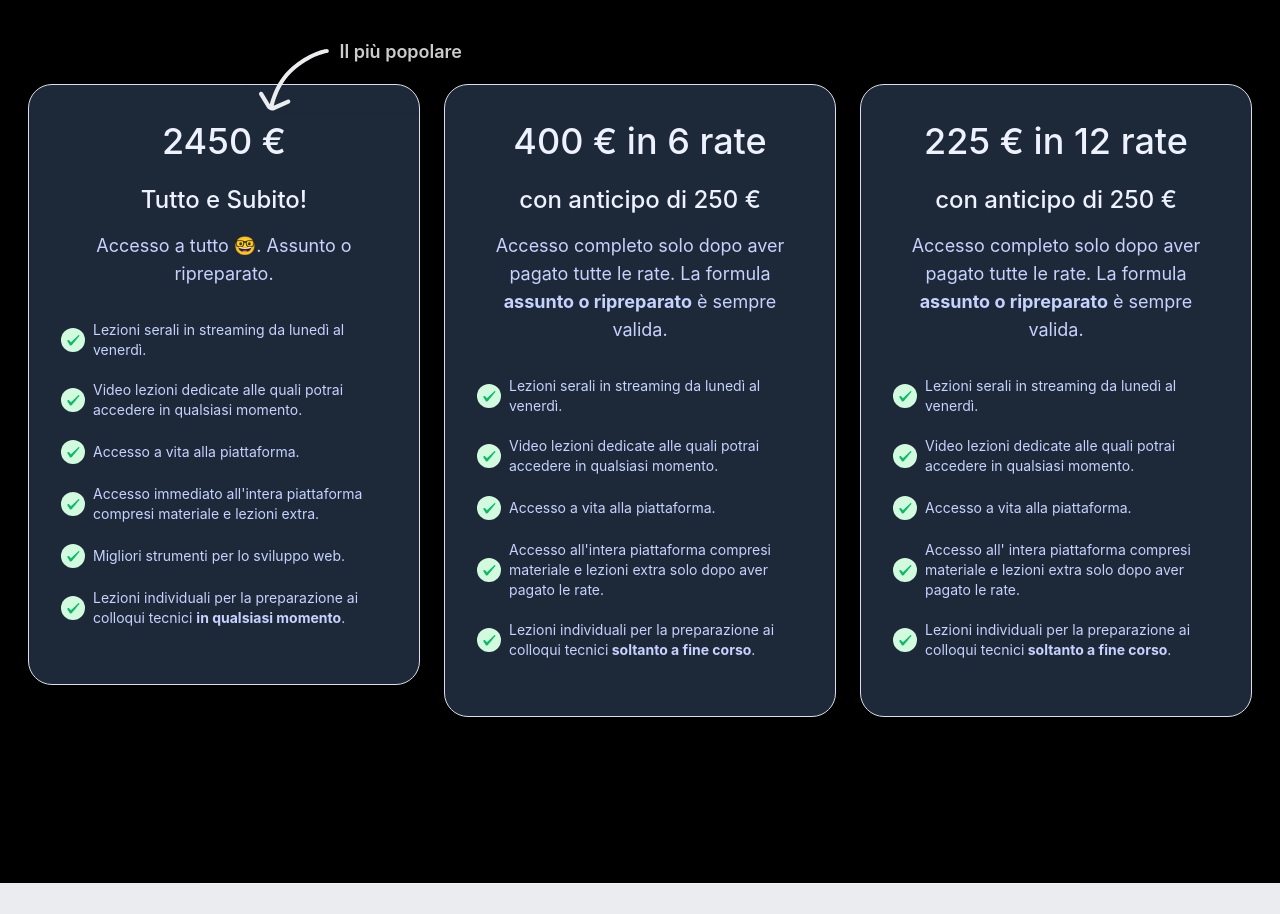
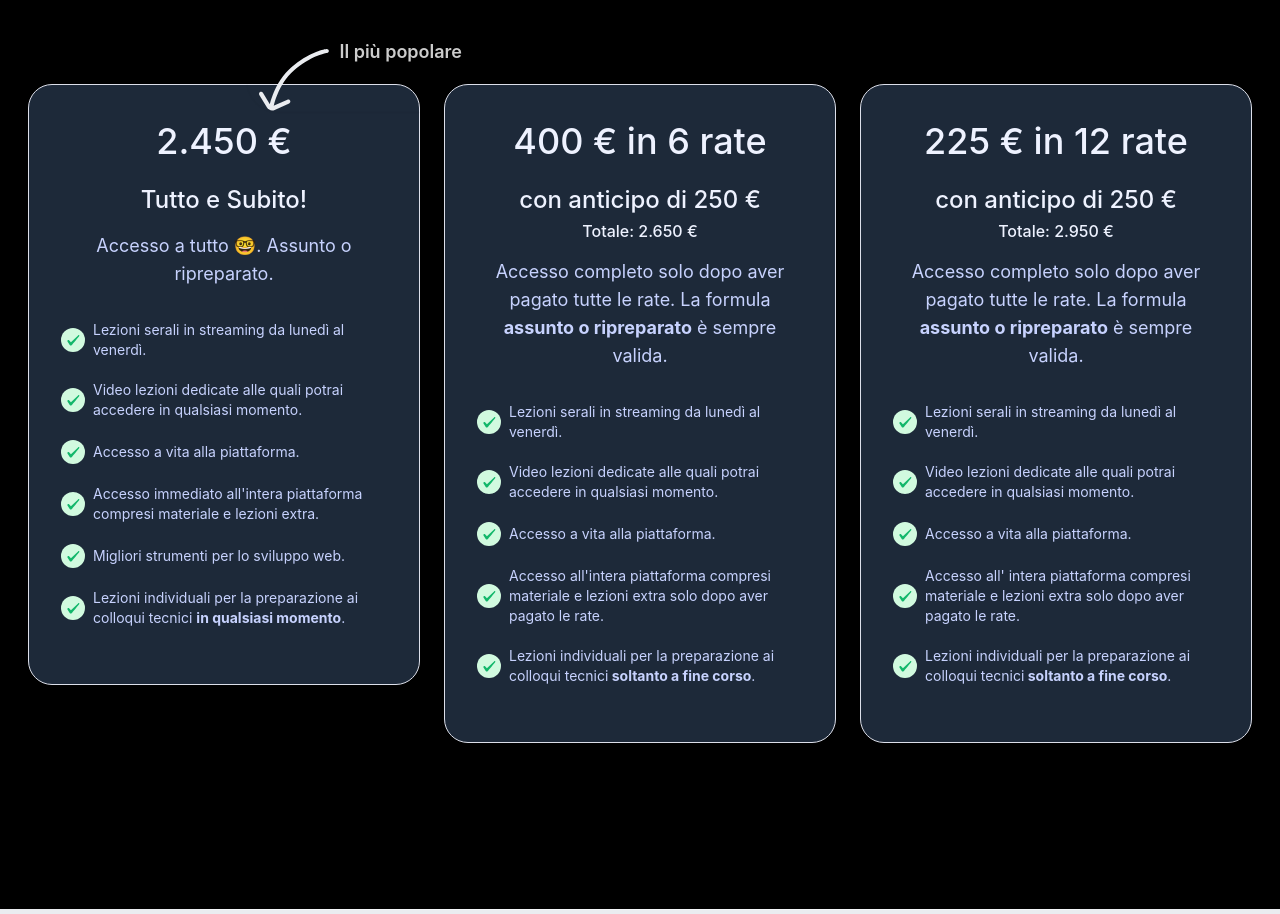
Before and after one commit to webstack-academy/landing, a React (Vite) app: page / in a window 1280 px wide. Shown: the part 4906-5820 px from the top of the page. Built offline with nearby package versions, Linux system fonts and the light colour scheme.

Commit message:
Add total price

```diff
--- a/src/app/components/molecules/price-columns.component.tsx
+++ b/src/app/components/molecules/price-columns.component.tsx
@@ -19,7 +19,7 @@ export const PriceColumnsComponent = () => {
             <header className="pb-4 mb-4">
               <div className="mb-1 text-center">
                 <h1 className="text-4xl font-medium text-indigo-50 leading-snug">
-                  2450 €
+                  2.450 €
                 </h1>
 
                 <h2 className="text-2xl font-medium text-indigo-50 leading-snug mt-4">
@@ -83,6 +83,9 @@ export const PriceColumnsComponent = () => {
                 <h2 className="text-2xl font-medium text-indigo-50 leading-snug mt-4">
                   con anticipo di 250 €
                 </h2>
+                <h3 className="font-medium text-indigo-50 leading-snug mt-1">
+                  Totale: 2.650 €
+                </h3>
               </div>
               <div className="text-indigo-200 text-lg text-center mt-4">
                 Accesso completo solo dopo aver pagato tutte le rate. La formula{' '}
@@ -133,10 +136,12 @@ export const PriceColumnsComponent = () => {
                 <h1 className="text-4xl font-medium text-indigo-50 leading-snug">
                   225 € in 12 rate
                 </h1>
-
                 <h2 className="text-2xl font-medium text-indigo-50 leading-snug mt-4">
                   con anticipo di 250 €
                 </h2>
+                <h3 className="font-medium text-indigo-50 leading-snug mt-1">
+                  Totale: 2.950 €
+                </h3>
               </div>
               <div className="text-indigo-200 text-lg text-center mt-4">
                 Accesso completo solo dopo aver pagato tutte le rate. La formula{' '}
```
